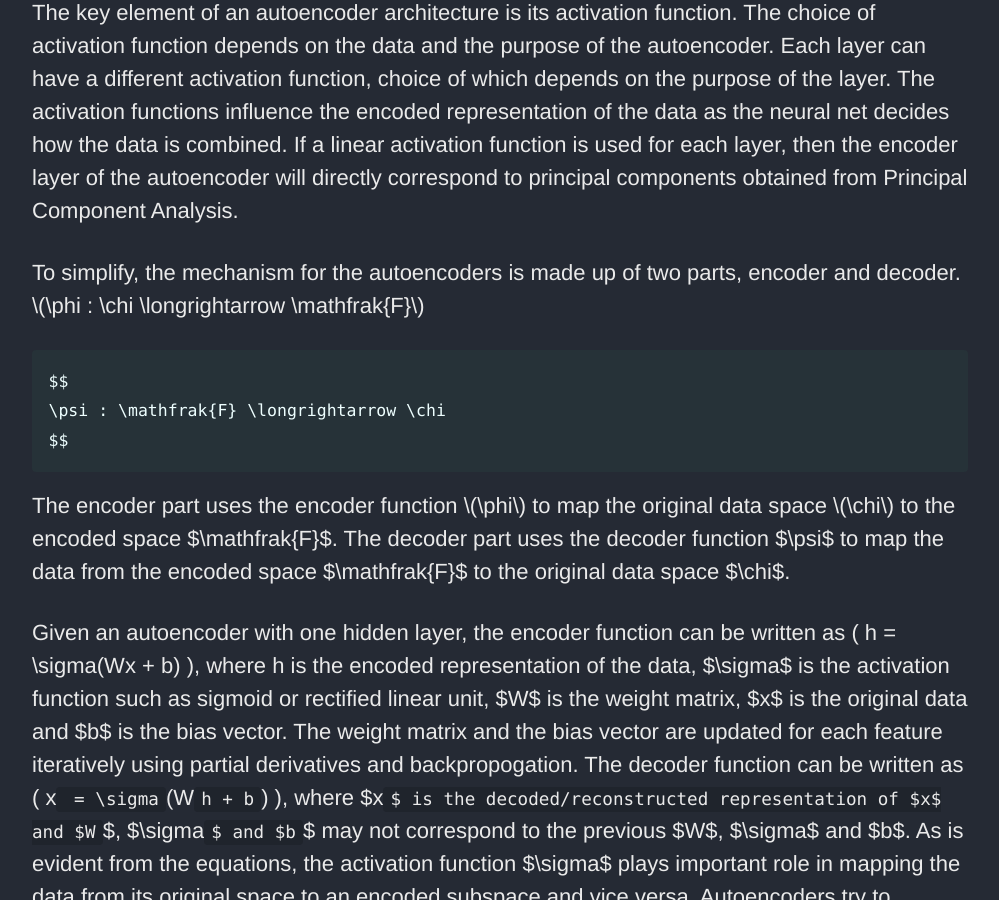
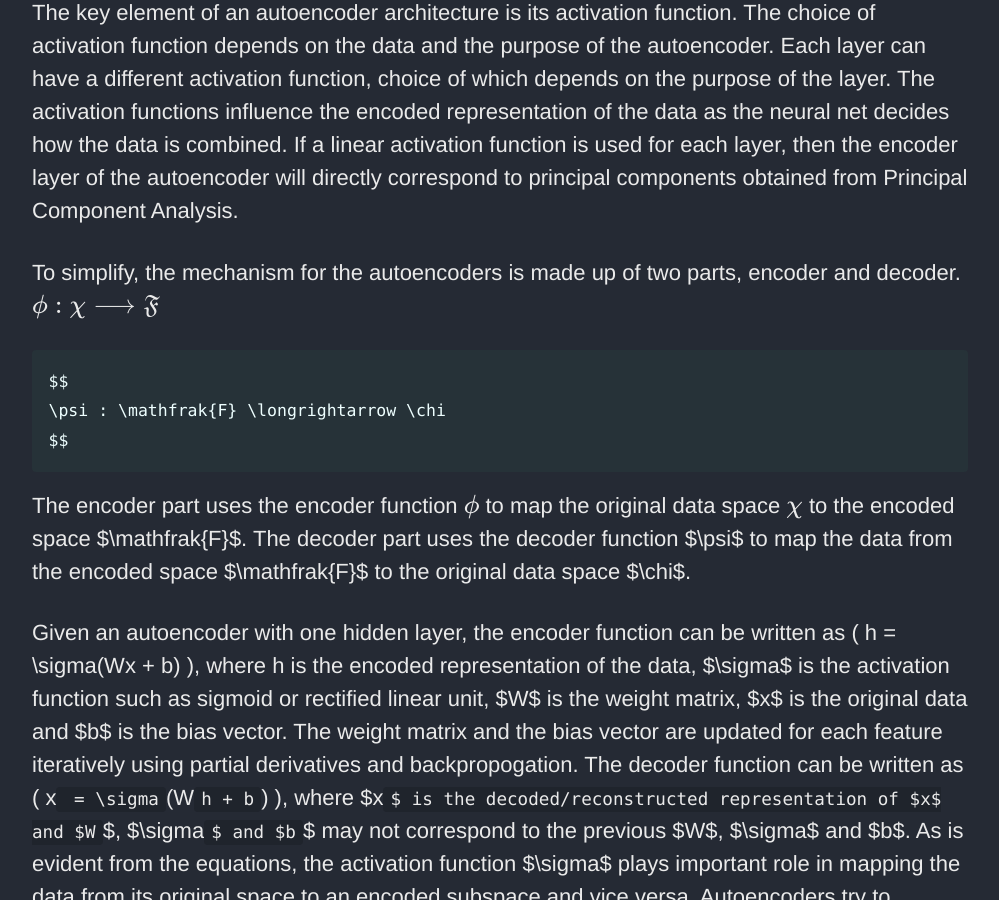
Before and after one commit to rohitgang/rohitgang.github.io, a Jekyll site: the page built from _posts/2021-03-01-dimensionalityReduction.md, in a window 1280 px wide and 900 px high, scrolled down 497 px. Shown: the whole window, without its empty margins (23-1022 px from the left). Built offline with Jekyll 4.4.1, drawn with Linux system fonts in a browser that asks for light colours; cached includes are drawn as plain includes; nearby versions of some CDN libraries; formulas are drawn with MathJax 3.

Commit message:
mathjax added

```diff
--- /dev/null
+++ b/_includes/lib/mathjax.html
@@ -0,0 +1 @@
+<script src="https://cdn.mathjax.org/mathjax/latest/MathJax.js?config=TeX-AMS-MML_HTMLorMML" type="text/javascript"></script>
--- a/_posts/2021-03-01-dimensionalityReduction.md
+++ b/_posts/2021-03-01-dimensionalityReduction.md
@@ -5,6 +5,8 @@ tags: [maching learning, dimensionality reduction]
 excerpt: "Autoencoders"
 permalink: /dimensionalityReduction/
 ---
+{% include lib/mathjax.html %}
+
 
 Autoencoders are neural networks which learn the mapping of the input to the input. It can be a simple feed-forward neural network or can be a complex neural net with a deep architecture. The architecture of the autoencoders is specific to the data it’s trying to model. An autoencoder can be easily split between two parts, the encoder and the decoder. We can encode the data by reducing the number of units in each subsequent layer of the neural net until we get to the desired k units. This will be the encoder layer with k units. After this we can build back up by adding more units in each subsequent layer until we reach to the original input dimensions, this is our decoder layer.
 
```
